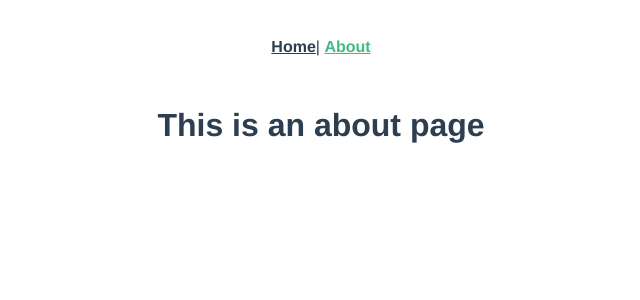
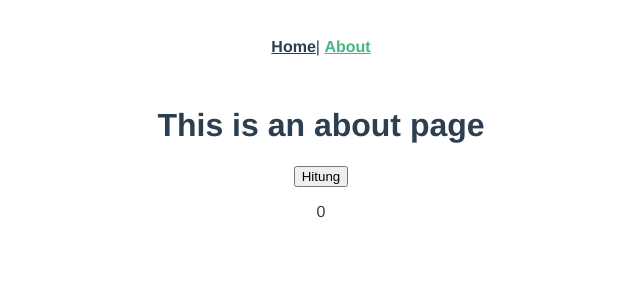
Before and after one commit to hdinjos/intro-vuex, a Vue app: page /about in a window 1280 px wide. Shown: the top 300 px of the page, without its empty margins (319-959 px from the left). Built offline with nearby package versions, Linux system fonts and the light colour scheme.

Commit message:
commit object in methods

```diff
--- a/src/store/index.js
+++ b/src/store/index.js
@@ -5,15 +5,20 @@ Vue.use(Vuex);
 
 export default new Vuex.Store({
   state: {
-    result: {}
+    result: {},
+    count: 0
   },
   mutations: {
     fetch(state, payload) {
       state.result = payload;
+    },
+    increment(state, payload) {
+      state.count += payload.amount;
     }
   },
   getters: {
-    result: state => state.result
+    result: state => state.result,
+    count: state => state.count
   },
   actions: {},
   modules: {}
--- a/src/views/About.vue
+++ b/src/views/About.vue
@@ -1,5 +1,29 @@
 <template>
   <div class="about">
     <h1>This is an about page</h1>
+    <button @click="increment">Hitung</button>
+    <p>{{count}}</p>
   </div>
 </template>
+
+<script>
+import { mapGetters } from "vuex";
+export default {
+  data() {
+    return {
+      pesan: "test props"
+    };
+  },
+  methods: {
+    increment() {
+      this.$store.commit({
+        type: "increment",
+        amount: 2
+      });
+    }
+  },
+  computed: {
+    ...mapGetters(["count"])
+  }
+};
+</script>
```
